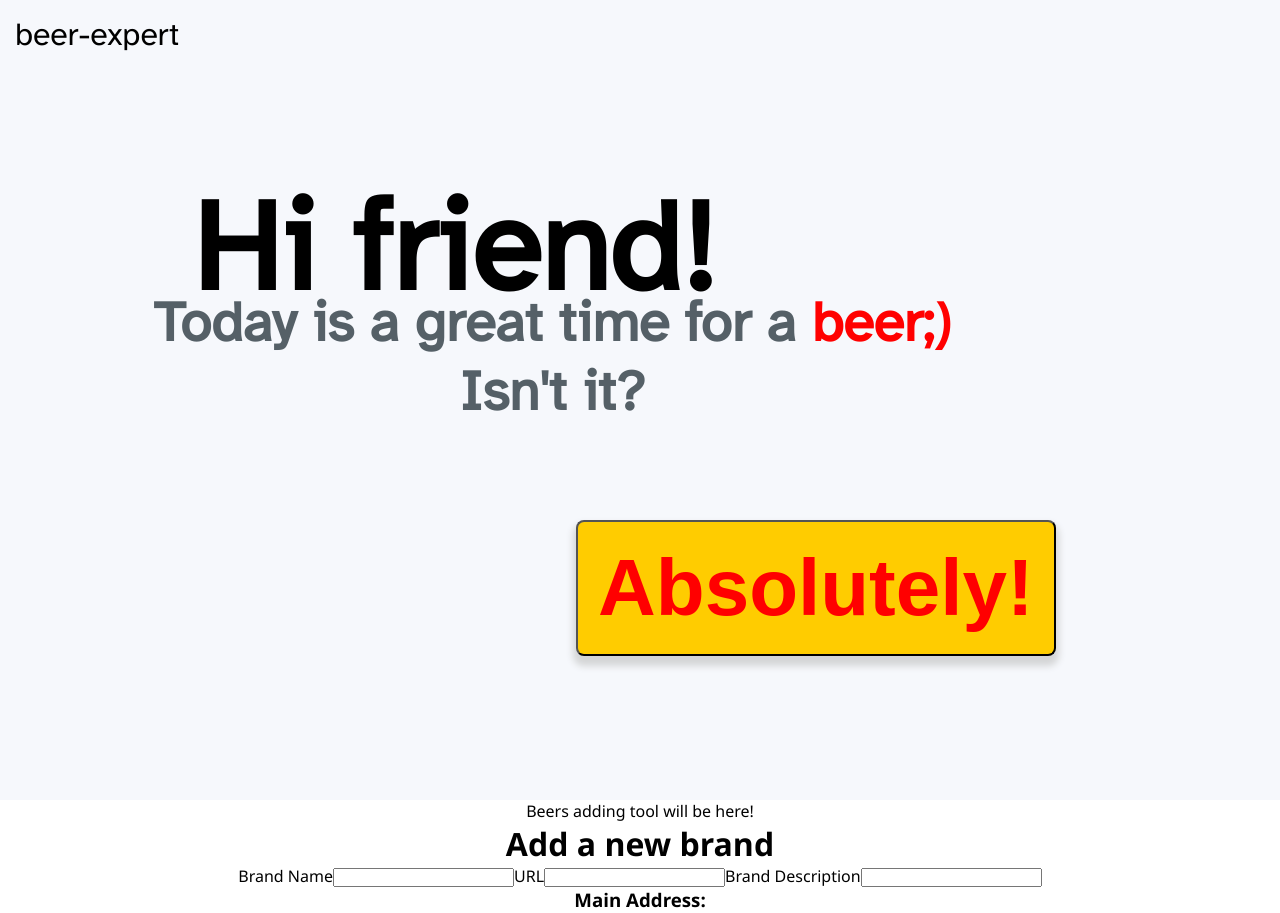
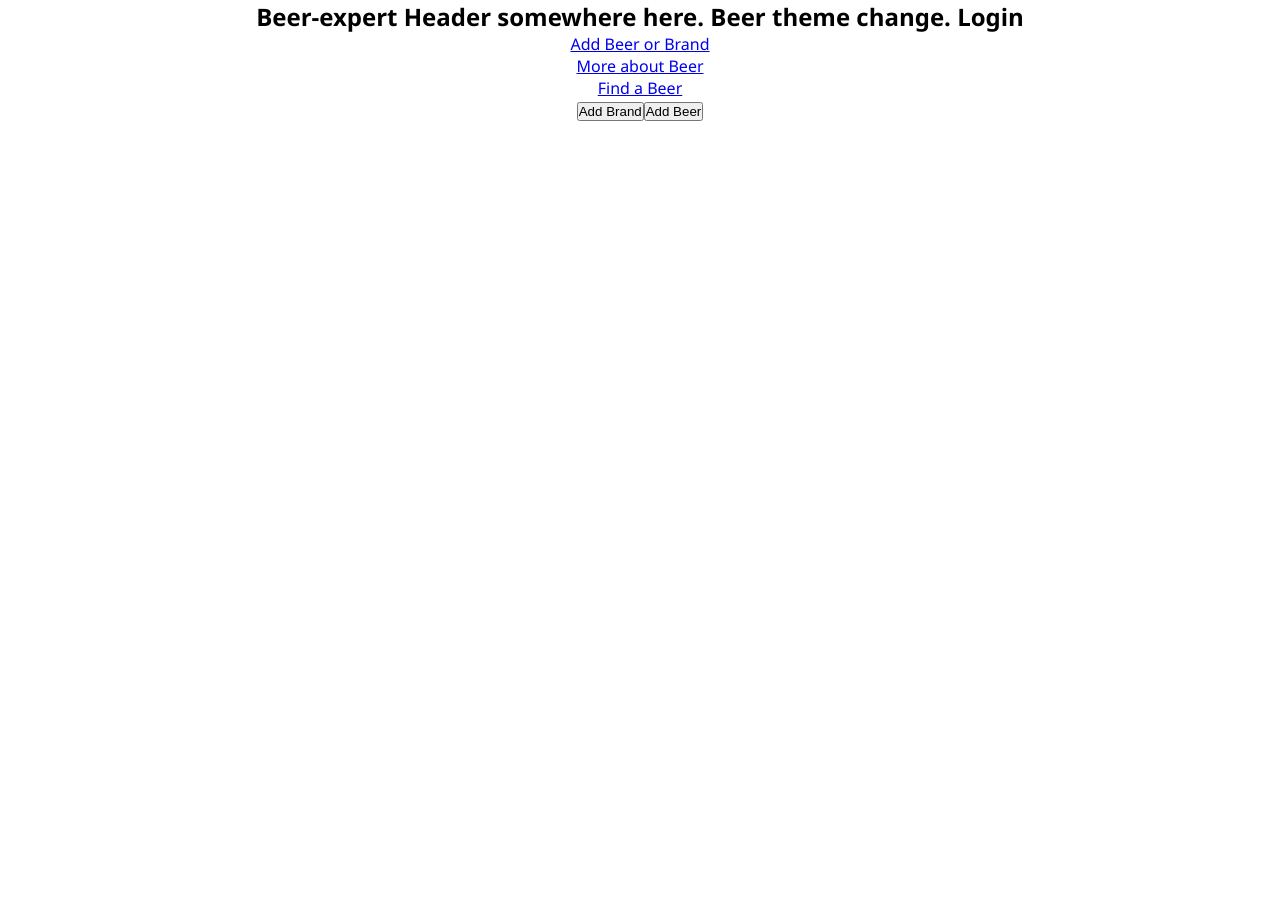
Before and after one commit to Misha-Solt/beer-expert, a React (Create React App) app in the folder client/: page /addBeerOrBrand in a window 1280 px wide. Shown: the top 913 px of the page. After the commit the page ends 800 px from the top, so only its background shows below. Built offline with nearby package versions, Linux system fonts and the light colour scheme.

Commit message:
routs added

```diff
--- a/client/src/App.jsx
+++ b/client/src/App.jsx
@@ -1,20 +1,31 @@
 import './App.css'
-import AddBeerBrand from './components/AddBeerBrand/AddBeerBrand'
+
+import { Routes, Route } from 'react-router-dom'
+
+import Header from './components/Header/Header'
+import MainLayout from './components/MainLayout/MainLayout'
+import Menu from './components/Menu/Menu'
+
+import AddBeerOrBrandPage from './components/AddBeerOrBrandPage/AddBeerOrBrandPage'
+import AddBrand from './components/AddBrand/AddBrand'
+import AddBeer from './components/AddBeer/AddBeer'
+
 import ListAllBrands from './components/ListAllBrands/ListAllBrands'
-import MainLayout from './components/MainLayout/MainLayout'
-// import { Routes, Route } from 'react-router-dom'
+import MoreAboutBeer from './components/MoreAboutBeer/MoreAboutBeer'
 
 function App() {
   return (
     <div className="App">
-      <MainLayout />
-      <header>Beers adding tool will be here!</header>
-
-      <AddBeerBrand />
-      <ListAllBrands />
-      {/* <Routes>
-        <Route path="/addBeerBrand" element={<AddBeerBrand />} />
-      </Routes> */}
+      <Header />
+      <Menu />
+      <Routes>
+        <Route path="/" element={<MainLayout />} />
+        <Route path="/addBeerOrBrand" element={<AddBeerOrBrandPage />} />
+        <Route path="/brands" element={<ListAllBrands />} />
+        <Route path="/moreAboutBeer" element={<MoreAboutBeer />} />
+        <Route path="/addBrand" element={<AddBrand />} />
+        <Route path="/addBeer" element={<AddBeer />} />
+      </Routes>
     </div>
   )
 }
--- /dev/null
+++ b/client/src/components/AddBeer/AddBeer.jsx
@@ -0,0 +1,5 @@
+import React from 'react'
+
+export default function AddBeer() {
+  return <div>Adding beer form here</div>
+}
--- /dev/null
+++ b/client/src/components/AddBeerOrBrandPage/AddBeerOrBrandPage.jsx
@@ -0,0 +1,17 @@
+import React from 'react'
+import AddBrand from '../AddBrand/AddBrand'
+import { Link } from 'react-router-dom'
+import AddBeer from '../AddBeer/AddBeer'
+
+export default function AddBeerOrBrandPage() {
+  return (
+    <div>
+      <Link to="/addBrand" element={<AddBrand />}>
+        <button>Add Brand</button>
+      </Link>
+      <Link to="/addBeer" element={<AddBeer />}>
+        <button>Add Beer</button>
+      </Link>
+    </div>
+  )
+}
--- /dev/null
+++ b/client/src/components/Header/Header.jsx
@@ -0,0 +1,9 @@
+import React from 'react'
+
+export default function Header() {
+  return (
+    <div>
+      <h2>Beer-expert Header somewhere here. Beer theme change. Login</h2>
+    </div>
+  )
+}
--- a/client/src/components/ListAllBrands/ListAllBrands.jsx
+++ b/client/src/components/ListAllBrands/ListAllBrands.jsx
@@ -1,4 +1,4 @@
-import React, { useState } from 'react'
+import React, { useState, useEffect } from 'react'
 import axios from 'axios'
 
 export const ListAllBrands = () => {
@@ -7,9 +7,20 @@ export const ListAllBrands = () => {
   const refreshList = async () => {
     console.log('refreshing list')
 
-    const res = await axios.get('http://localhost:3001/api/brands')
-    setBrands(res.data)
+    try {
+      const res = await axios.get('http://localhost:3001/api/brands')
+      setBrands(res.data)
+    } catch (error) {
+      console.error('Error fetching brands:', error)
+    }
   }
+
+  // const refreshList = async () => {
+  //   console.log('refreshing list')
+
+  //   const res = await axios.get('http://localhost:3001/api/brands')
+  //   setBrands(res.data)
+  // }
   return (
     <div>
       <h1>List of all brands</h1>
--- a/client/src/components/MainLayout/MainLayout.jsx
+++ b/client/src/components/MainLayout/MainLayout.jsx
@@ -3,7 +3,6 @@ import styles from './mainLayout.module.css'
 const MainLayout = () => {
   return (
     <div className={styles.mainLayout}>
-      <header className={styles.header}>beer-expert</header>
       <h1 className={styles.greeting}>Hi friend!</h1>
       <h3 className={styles.question}>
         Today is a great time for a <span className={styles.beer}>beer;)</span>{' '}
--- a/client/src/components/MainLayout/mainLayout.module.css
+++ b/client/src/components/MainLayout/mainLayout.module.css
@@ -4,12 +4,14 @@
   box-sizing: border-box;
   min-width: 320px;
   height: 100vh;
+  /* contain: content; change this to height: 100vh; later */
   width: 100%;
   margin: 0;
   padding: 0;
   display: flex;
   font-family: 'Atkinson Hyperlegible', sans-serif;
   display: flex;
+  z-index: -1;
 }
 .header {
   display: inline-block;
--- /dev/null
+++ b/client/src/components/Menu/Menu.jsx
@@ -0,0 +1,20 @@
+import React from 'react'
+import { Link } from 'react-router-dom'
+
+export default function Menu() {
+  return (
+    <nav>
+      <ul>
+        <li>
+          <Link to="/addBeerOrBrand">Add Beer or Brand</Link>
+        </li>
+        <li>
+          <Link to="/moreAboutBeer">More about Beer</Link>
+        </li>
+        <li>
+          <Link to="/find">Find a Beer</Link>
+        </li>
+      </ul>
+    </nav>
+  )
+}
--- /dev/null
+++ b/client/src/components/MoreAboutBeer/MoreAboutBeer.jsx
@@ -0,0 +1,9 @@
+import React from 'react'
+
+export default function MoreAboutBeer() {
+  return (
+    <div>
+      <h1>More About Beer</h1>
+    </div>
+  )
+}
```
Also changed, not shown: client/src/components/AddBrand/AddBrand.jsx (renamed from client/src/components/AddBeerBrand/AddBeerBrand.jsx).
